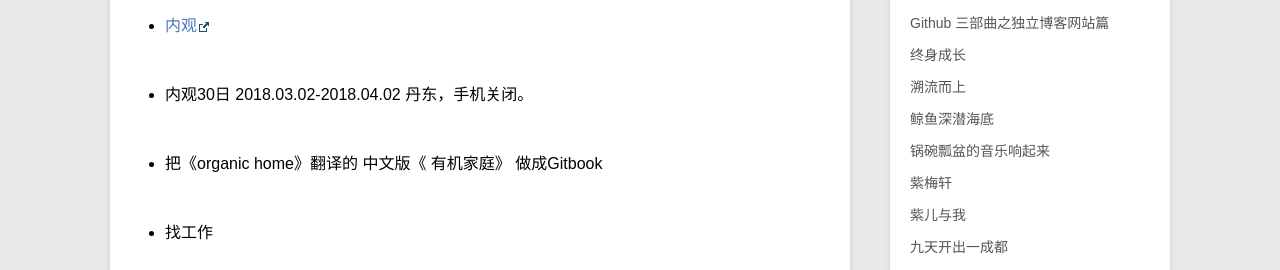
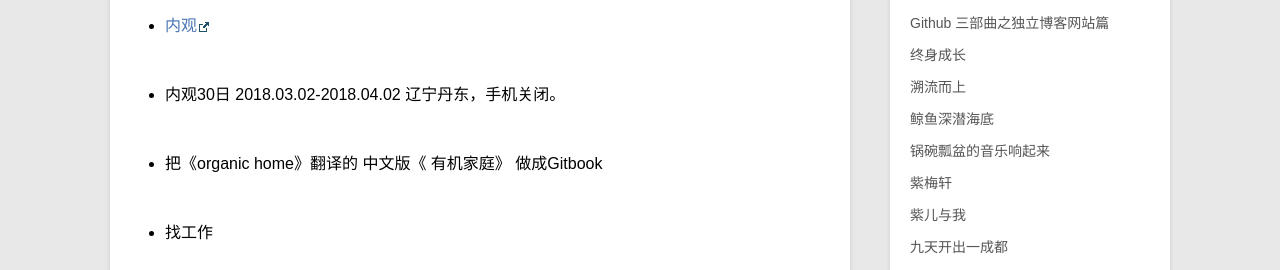
Before and after one commit to violettianjie/violettianjie.github.io, a Jekyll site: the page built from _posts/blog/2017-09-03-now.md, in a window 1280 px wide. Shown: the part 294-564 px from the top of the page. Built offline with Jekyll 4.4.1, drawn with Linux system fonts in a browser that asks for light colours; comment, search, counter and statistics services are not loaded.

Commit message:
Update 2017-09-03-now.md

```diff
--- a/_posts/blog/2017-09-03-now.md
+++ b/_posts/blog/2017-09-03-now.md
@@ -11,7 +11,7 @@ category: blog
 
 - [内观](https://www.dhamma.org/zh-HANS/index)
 
-- 内观30日 2018.03.02-2018.04.02 丹东，手机关闭。
+- 内观30日 2018.03.02-2018.04.02 辽宁丹东，手机关闭。
 
 - 把《organic home》翻译的 中文版《 有机家庭》 做成Gitbook
 
```
